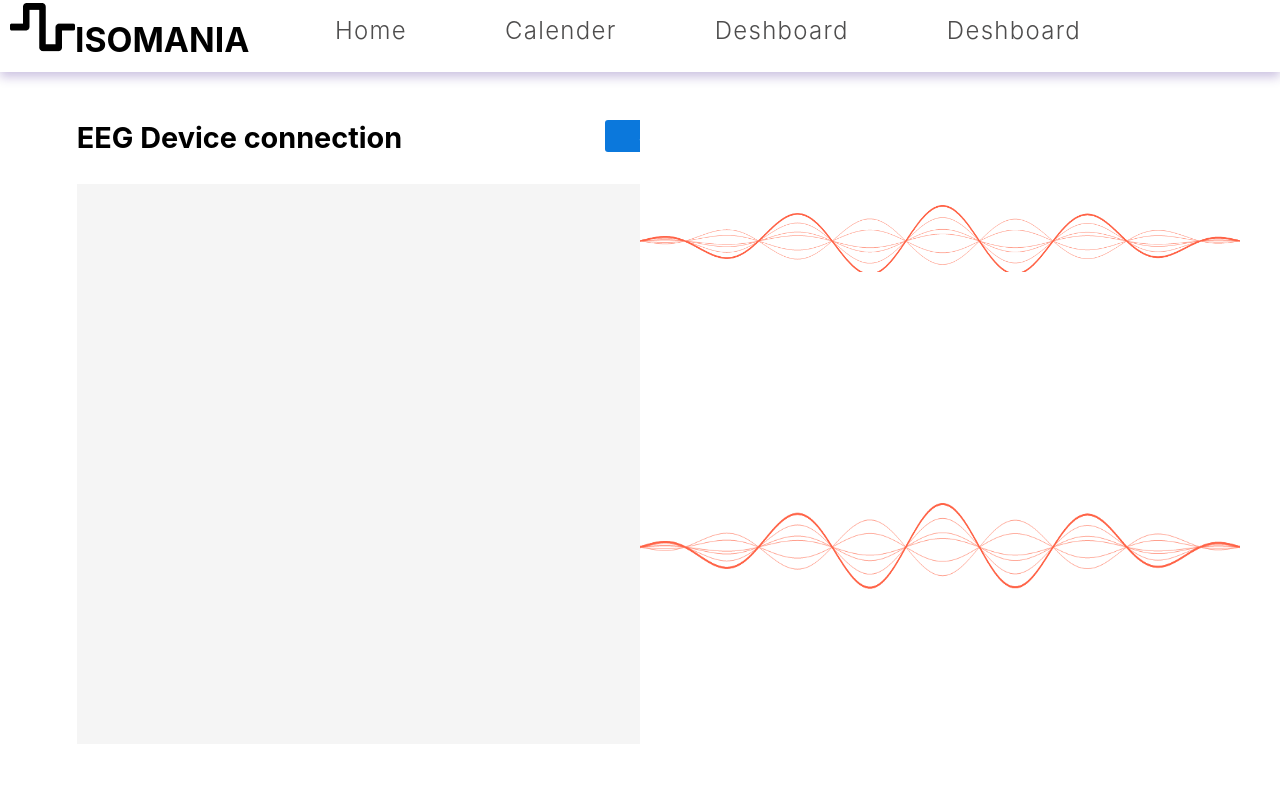
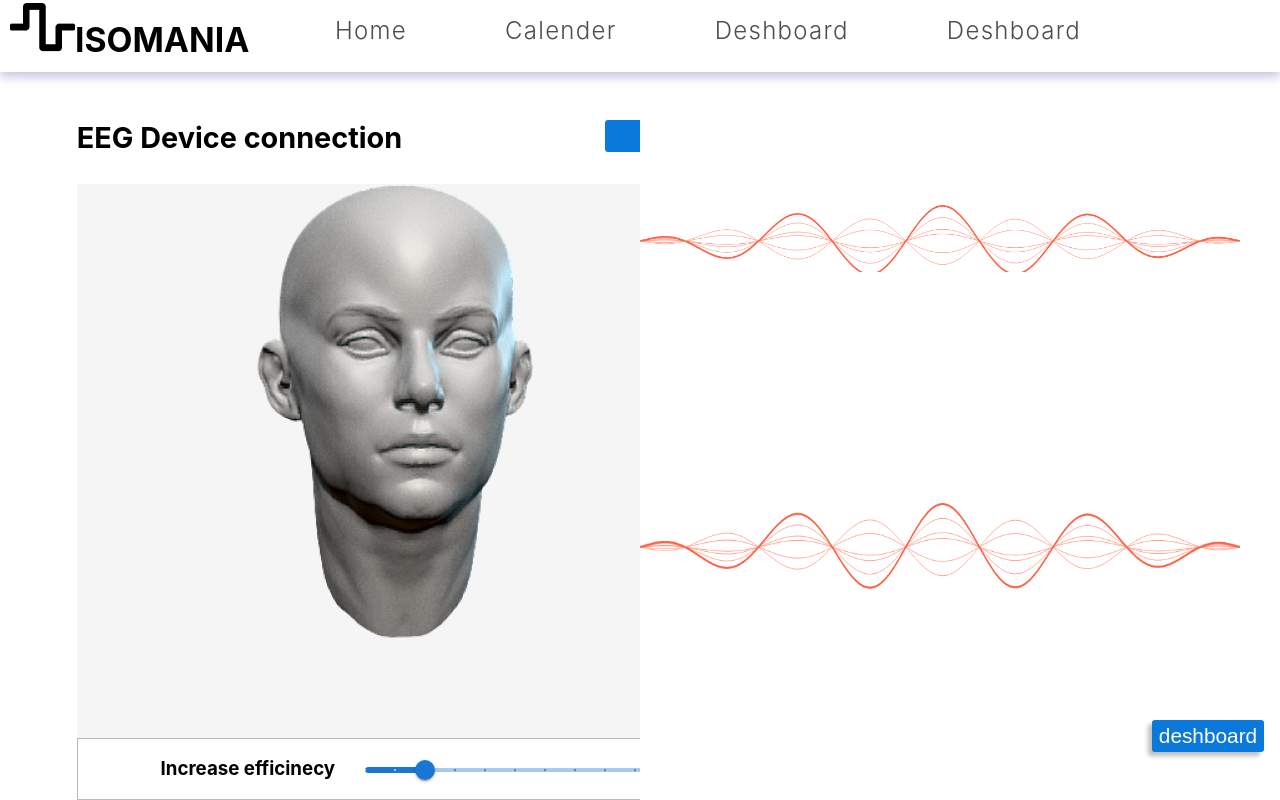
Before and after one commit to neeltron/moonscape-hackMIT, a React (Create React App) app in the folder my-app/: page / in a window 1280 px wide. Built offline with nearby package versions, Linux system fonts and the light colour scheme.

Commit message:
managing states

```diff
--- a/my-app/package.json
+++ b/my-app/package.json
@@ -6,8 +6,11 @@
     "@devexpress/dx-react-chart": "^2.7.6",
     "@devexpress/dx-react-chart-material-ui": "^2.7.6",
     "@devexpress/dx-react-core": "^2.7.6",
+    "@emotion/react": "^11.4.1",
+    "@emotion/styled": "^11.3.0",
     "@material-ui/core": "^4.12.3",
     "@material-ui/icons": "^4.11.2",
+    "@mui/material": "^5.0.0",
     "@testing-library/jest-dom": "^5.14.1",
     "@testing-library/react": "^11.2.7",
     "@testing-library/user-event": "^12.8.3",
--- a/my-app/src/Section/EGG page/egg.jsx
+++ b/my-app/src/Section/EGG page/egg.jsx
@@ -1,7 +1,9 @@
 import React, { useState } from "react";
 import "./egg.scss";
 import Wave from "../../components/brain-waves/wave";
-
+import DiscreteSliderSteps from "../../components/slider/slider";
+import { BrowserRouter as Router, Link } from "react-router-dom";
+import model from "./3dmodel.png";
 
 class MyBrainWaves extends React.Component {
   componentDidMount() {
@@ -62,52 +64,35 @@ class MyBrainWaves extends React.Component {
   }
 
   render() {
-      return (
-            <canvas id={this.props.plot}></canvas>
-
-      );
+    return <canvas id={this.props.plot}></canvas>;
   }
 }
 
+class MyEGG extends React.Component {
 
-class MyEGG extends React.Component {
+    constructor(props) {
+        super(props);
+        this.state = {
+            start:"trye"
+        };
+      }
+
   componentDidMount() {
-    /**
-     *	Canvas Element and Canvas Context
-     **/
     const canvas = document.getElementById("canvas");
     const context = canvas.getContext("2d");
-
-    /**
-     *	WaveList to store all the waves in the list
-     *	colors list to allow multiple colors to chose from
-     **/
     const waveList = [];
 
     const load = () => {
-      // Canvas will cover up the entire screen
       canvas.width = window.innerWidth;
       canvas.height = window.innerHeight;
-
-      /**
-       *	Clear Method to clear the entire canvas
-       **/
       const clear = () => {
         context.clearRect(0, 0, canvas.width, canvas.height);
       };
-
-      /**
-       *	Clear the canvas and then draw all the waves on the canvas. Utilize requestAnimationFrame for recursion.
-       **/
       const draw = () => {
         clear();
         waveList.forEach((w) => w.redraw());
         requestAnimationFrame(draw);
       };
-
-      /**
-       *	Initialize the appliation
-       **/
       for (let i = 0; i < 6; i++) {
         const multiplier = (3 - i) / 6;
 
@@ -128,22 +113,36 @@ class MyEGG extends React.Component {
     load();
   }
 
+  handleClick=()=>{
+    //   alert("Hello")
+      this.setState({
+        start: "False"
+      });
+  }
+
   render() {
     return (
       <div className="whole">
         <h2>EEG Device connection</h2>
 
-        <button>Start</button>
+        <button
+        onClick={this.handleClick}
+        >{this.state.start}</button>
 
-        <div className="egg-left"></div>
+        <div className="egg-left">
+          <img src={model} />
+        </div>
+        <DiscreteSliderSteps />
 
         <div className="egg-right">
           {/* <canvas id="canvas"></canvas> */}
-          <MyBrainWaves plot="canvas"/>
-          <MyBrainWaves plot="canvas1"/>
+          <MyBrainWaves plot="canvas" />
+          <MyBrainWaves plot="canvas1" />
+          <Link to="/deshboard">
+            <button>deshboard</button>
+          </Link>
 
           {/* <MyBrainWaves/> */}
-
         </div>
       </div>
     );
--- a/my-app/src/Section/EGG page/egg.scss
+++ b/my-app/src/Section/EGG page/egg.scss
@@ -28,6 +28,10 @@
     background-color: #F5F5F5;
     width: 40rem;
     height: 70vh;
+
+    img {
+        width: 60%;
+    }
 }
 .egg-right{
     position: fixed;
@@ -36,6 +40,15 @@
     // background-color: #F5F5F5;
     width: 40rem;
     height: 70vh;
+
+    button{
+        position: fixed;
+        z-index: 10;
+        top: 90vh;
+        left: 90%;
+        cursor: pointer;
+        box-shadow: -4px 4px 4px rgba(0, 0, 0, 0.25);
+    }
 }
 #canvas{
 	width:600px;
--- /dev/null
+++ b/my-app/src/components/slider/slider.jsx
@@ -0,0 +1,31 @@
+import * as React from 'react';
+import Box from '@mui/material/Box';
+import Slider from '@mui/material/Slider';
+import "./slider.scss"
+
+function valuetext(value) {
+  return `${value}°C`;
+}
+
+export default function DiscreteSlider() {
+  return (
+    <div className="increse">
+    <h3>Increase efficinecy</h3>
+    <div className="my-box">
+    <Box sx={{ width: 300 }}>
+      <Slider
+        aria-label="Temperature"
+        defaultValue={30}
+        getAriaValueText={valuetext}
+        valueLabelDisplay="auto"
+        step={10}
+        marks
+        min={10}
+        max={110}
+      />
+    </Box>
+    </div>
+    </div>
+
+  );
+}
--- /dev/null
+++ b/my-app/src/components/slider/slider.scss
@@ -0,0 +1,17 @@
+.increse{
+    position: fixed;
+    bottom: 0;
+    background-color: rgb(255, 255, 255);
+    border: 1px solid rgb(184, 184, 184);
+    width:  40rem;
+    .my-box{
+        display: inline-block;
+        position: relative;
+        top: 10px;
+        left: 30px;
+    }
+    h3{
+        display: inline-block;
+
+    }
+}
```
Also changed, not shown: my-app/src/Section/EGG page/3dmodel.png (added), 1 other file (tests, documents, lock files or other folders). Lines whose indentation alone changed are shown as unchanged.
